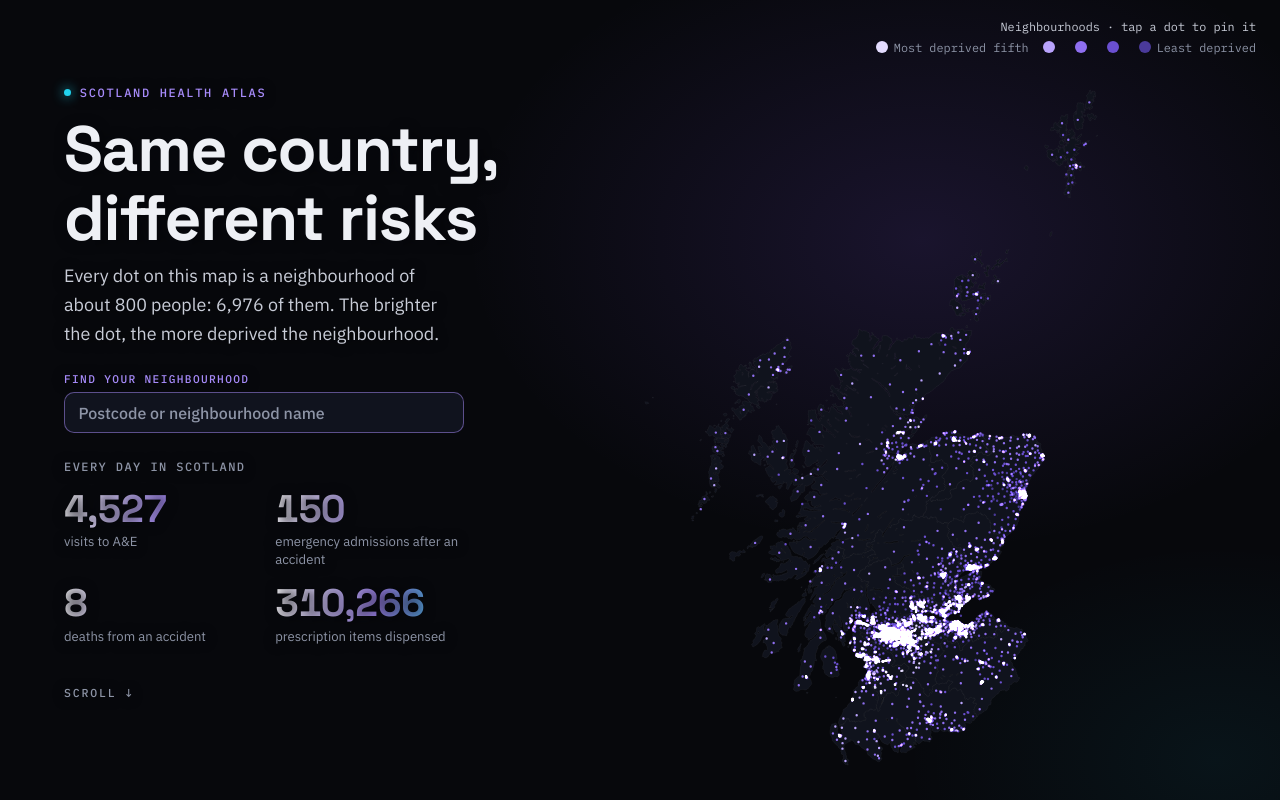
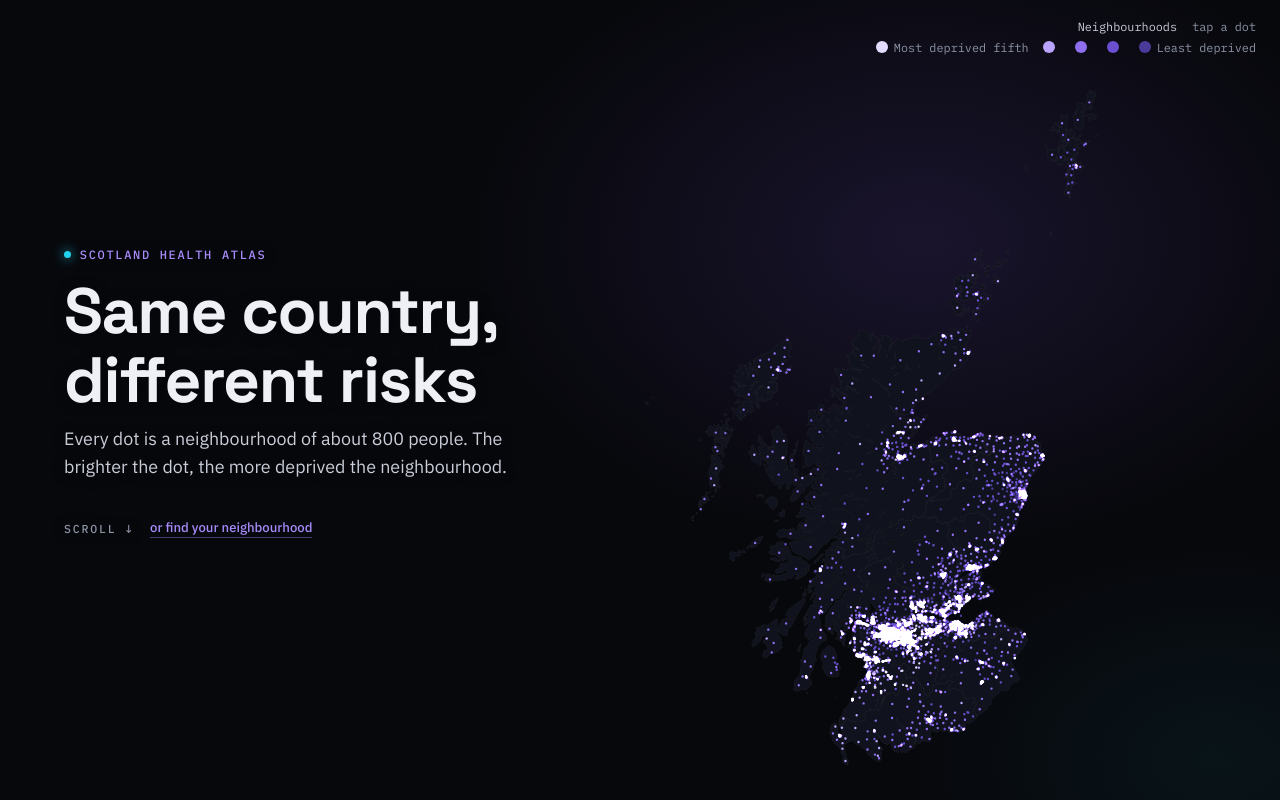
Before and after one commit to David-Alobo/ScotlandHealthAtlas, a website with bundled scripts: page web/index.html in a window 1280 px wide. Shown: the top 800 px of the page. Built offline with nearby package versions, Linux system fonts and the light colour scheme; animation ran at ten frames a second.

Commit message:
A calmer opening: title, one sentence and the map; daily figures in their own scene; search opens from a link; shorter legend

```diff
--- a/web/css/atlas.css
+++ b/web/css/atlas.css
@@ -481,7 +481,6 @@ thead th { color: var(--ink-3); font-weight: 500; }
   .title .day { margin: 0.7rem 0 0.2rem; gap: 0.5rem 1.4rem; }
   .title .day b { font-size: 1.9rem; }
   .title .day span { margin-top: 0.15rem; }
-  .title .hint { display: none; }
   .title .search input { padding: 0.45rem 0.8rem; }
 }
 
@@ -489,3 +488,22 @@ thead th { color: var(--ink-3); font-weight: 500; }
 .card .search { margin: 0.2rem 0 0.9rem; }
 .select > span { display: block; font: 500 0.7rem var(--mono); letter-spacing: 0.12em; text-transform: uppercase; color: var(--ink-3); margin-bottom: 0.35rem; }
 .select select { margin: 0; }
+
+/* ---------- a calmer opening ---------- */
+.title .lede { max-width: 28rem; }
+.hint-row { display: flex; align-items: center; gap: 1rem; margin-top: 1.4rem; }
+.hint-row .hint { margin: 0; }
+.link {
+  font: 500 0.82rem var(--body);
+  color: var(--violet);
+  background: none;
+  border: 0;
+  border-bottom: 1px solid rgb(167 139 250 / 0.4);
+  padding: 0 0 0.1rem;
+  cursor: pointer;
+}
+.link:hover, .link:focus { color: #fff; border-color: #fff; outline: none; }
+.title .search { margin-top: 0.9rem; }
+.card.today .day { margin: 0; }
+.card.today .small { margin: 0.9rem 0 0; }
+.legend-title em { font-style: normal; color: var(--ink-3); margin-left: 0.5rem; }
--- a/web/index.html
+++ b/web/index.html
@@ -31,16 +31,22 @@
       <section class="step title" data-state="intro">
         <p class="eyebrow">Scotland Health Atlas</p>
         <h1>Same country, different&nbsp;risks</h1>
-        <p class="lede">Every dot on this map is a neighbourhood of about 800 people:
-          <span data-fact="zonesTotal"></span> of them. The brighter the dot, the more deprived the
-          neighbourhood.</p>
-        <form class="search" role="search" autocomplete="off">
+        <p class="lede">Every dot is a neighbourhood of about 800 people. The brighter the dot, the
+          more deprived the neighbourhood.</p>
+        <p class="hint-row"><span class="hint">Scroll</span>
+          <button type="button" class="link" id="intro-find" aria-controls="intro-search"
+            aria-expanded="false">or find your neighbourhood</button></p>
+        <form class="search" id="intro-search" hidden role="search" autocomplete="off">
           <label><span>Find your neighbourhood</span>
             <input type="search" name="q" placeholder="Postcode or neighbourhood name"
               ></label>
           <ul class="search-results" role="listbox" aria-label="Matching neighbourhoods"></ul>
           <p class="search-msg" aria-live="polite"></p>
         </form>
+      </section>
+
+      <section class="step" data-state="today">
+        <div class="card today">
           <div class="day">
             <p data-fact="dayHeading"></p>
             <div><b data-fact="dayAe"></b><span data-fact="dayAeLabel"></span></div>
@@ -48,7 +54,8 @@
             <div><b data-fact="dayDeaths"></b><span data-fact="dayDeathsLabel"></span></div>
             <div><b data-fact="dayItems"></b><span data-fact="dayItemsLabel"></span></div>
           </div>
-        <p class="hint">Scroll</p>
+          <p class="small">Averages over the latest year of each dataset.</p>
+        </div>
       </section>
 
       <section class="step" data-state="deprived">
--- a/web/js/main.js
+++ b/web/js/main.js
@@ -42,7 +42,7 @@ const C = {
 };
 let RATE_STEPS = []; // poisoning deaths per 100,000 a year: equal-count bands, set from the data
 const RATE_COLOURS = ["#2b2550", "#4a3a9a", "#6a4fd0", "#9b7cf4", "#d8ccff"];
-const MAP_STATES = new Set(["intro", "deprived", "glasgow", "end"]);
+const MAP_STATES = new Set(["intro", "today", "deprived", "glasgow", "end"]);
 const TOUCH = window.matchMedia?.("(hover: none)").matches ?? false; // phones and tablets: tap, not hover
 // the area filter: a chosen council, and a pinned neighbourhood (index into geo.zones)
 const filter = { council: null, zone: null };
@@ -355,7 +355,7 @@ function setState(st, name, story) {
 function rampLegend(q1Only) {
   const names = ["Most deprived fifth", "", "", "", "Least deprived"];
   return (
-    `<span class="legend-title">${TOUCH ? "Neighbourhoods · tap a dot to pin it" : "Neighbourhoods · hover a dot · click to pin it, click elsewhere to clear"}</span>` +
+    `<span class="legend-title">Neighbourhoods <em>${TOUCH ? "tap a dot" : "hover or click a dot"}</em></span>` +
     C.ramp
       .map((c, i) => (q1Only && i > 0 ? "" : `<span><i style="background:${c}"></i>${names[i]}</span>`))
       .join("")
@@ -700,6 +700,14 @@ async function main() {
   render(); // fills every figure in the cards
   wireTooltips(getStage, geo, setFilter);
   wireSearch(geo, setFilter);
+  // the opening keeps one quiet link; the search opens only when asked for
+  const find = document.getElementById("intro-find");
+  find.onclick = () => {
+    const form = document.getElementById("intro-search");
+    form.hidden = !form.hidden;
+    find.setAttribute("aria-expanded", String(!form.hidden));
+    if (!form.hidden) form.querySelector("input").focus();
+  };
   fetch("data/domains.json")
     .then((r) => (r.ok ? r.json() : null))
     .then((d) => {
```
Also changed, not shown: web/og.png. Lines whose indentation alone changed are shown as unchanged.
